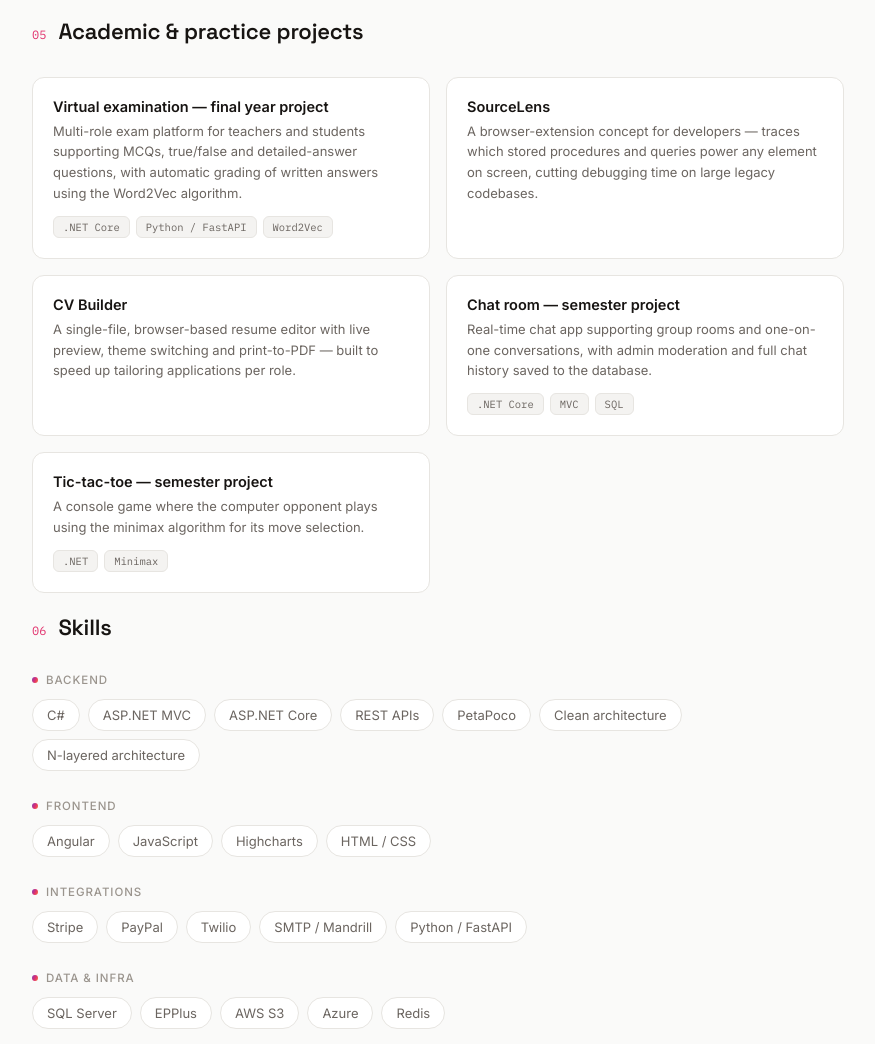
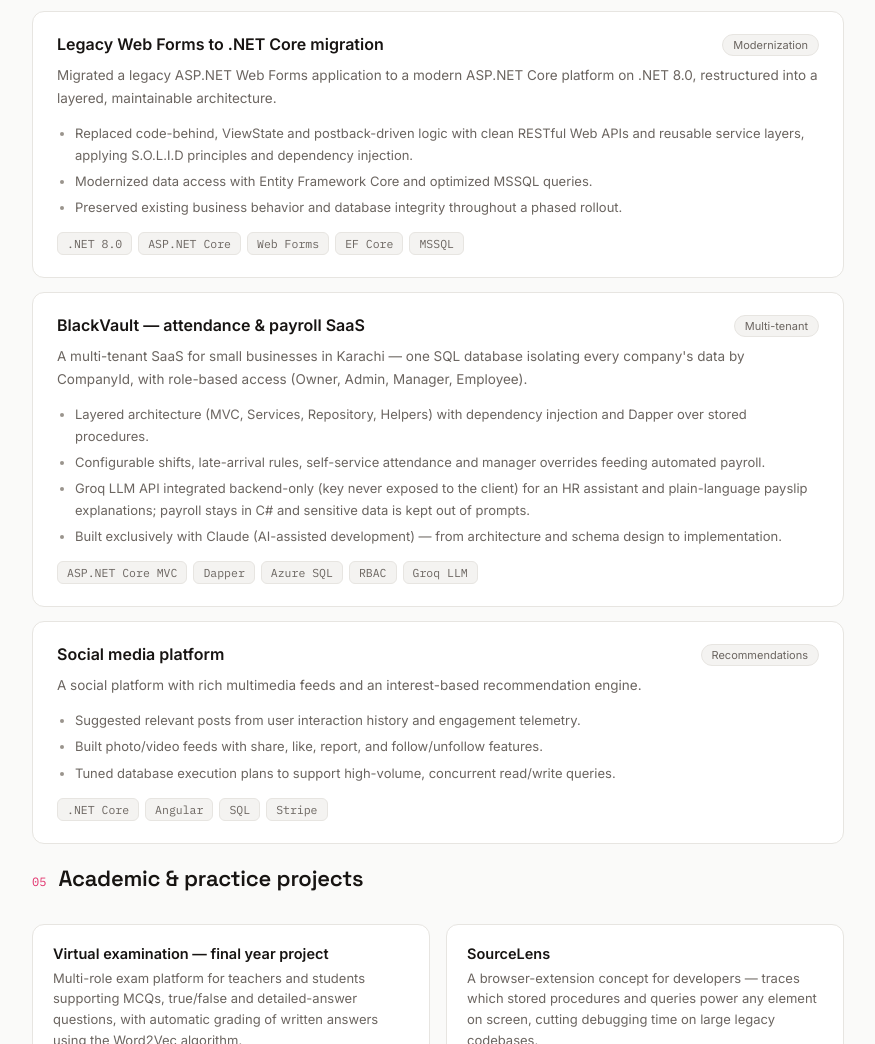
Before and after one commit to yousufanwer99/portfolio, a plain HTML site: page index.html in a window 1280 px wide. Shown: the part 3350-4394 px from the top of the page, without its empty margins (202-1077 px from the left). Drawn offline with Linux system fonts and the light colour scheme.

Commit message:
Sync portfolio with resume, restyle resume headings, link docx

```diff
--- a/index.html
+++ b/index.html
@@ -45,7 +45,7 @@
       <p class="lede">5+ years shipping production systems in C#, .NET Core, Angular and SQL Server. Currently leading a
         small dev team at Logicose, owning projects end-to-end — architecture, APIs, and delivery.</p>
       <div class="btn-row">
-        <a href="resume.pdf" download class="btn btn-primary" target="_blank"><i class="ti ti-download"></i> Download
+        <a href="yousuf-dotnet-fullstack.docx" download class="btn btn-primary" target="_blank"><i class="ti ti-download"></i> Download
           resume</a>
         <a href="#work" class="btn btn-ghost"><i class="ti ti-code"></i> View projects</a>
         <a href="#contact" class="btn btn-ghost"><i class="ti ti-mail"></i> Get in touch</a>
@@ -304,6 +304,66 @@
             class="tag">Stripe</span><span class="tag">PayPal</span><span class="tag">Clean architecture</span>
         </div>
       </div>
+
+      <div class="proj-card">
+        <div class="proj-title-row">
+          <div class="proj-title">Legacy Web Forms to .NET Core migration</div>
+          <span class="proj-badge">Modernization</span>
+        </div>
+        <p class="proj-desc">Migrated a legacy ASP.NET Web Forms application to a modern ASP.NET Core platform on
+          .NET 8.0, restructured into a layered, maintainable architecture.</p>
+        <ul class="proj-bullets">
+          <li>Replaced code-behind, ViewState and postback-driven logic with clean RESTful Web APIs and reusable
+            service layers, applying S.O.L.I.D principles and dependency injection.</li>
+          <li>Modernized data access with Entity Framework Core and optimized MSSQL queries.</li>
+          <li>Preserved existing business behavior and database integrity throughout a phased rollout.</li>
+        </ul>
+        <div class="tl-tags">
+          <span class="tag">.NET 8.0</span><span class="tag">ASP.NET Core</span><span class="tag">Web Forms</span><span
+            class="tag">EF Core</span><span class="tag">MSSQL</span>
+        </div>
+      </div>
+
+      <div class="proj-card">
+        <div class="proj-title-row">
+          <div class="proj-title">BlackVault — attendance & payroll SaaS</div>
+          <span class="proj-badge">Multi-tenant</span>
+        </div>
+        <p class="proj-desc">A multi-tenant SaaS for small businesses in Karachi — one SQL database isolating every
+          company's data by CompanyId, with role-based access (Owner, Admin, Manager, Employee).</p>
+        <ul class="proj-bullets">
+          <li>Layered architecture (MVC, Services, Repository, Helpers) with dependency injection and Dapper over
+            stored procedures.</li>
+          <li>Configurable shifts, late-arrival rules, self-service attendance and manager overrides feeding automated
+            payroll.</li>
+          <li>Groq LLM API integrated backend-only (key never exposed to the client) for an HR assistant and
+            plain-language payslip explanations; payroll stays in C# and sensitive data is kept out of prompts.</li>
+          <li>Built exclusively with Claude (AI-assisted development) — from architecture and schema design to
+            implementation.</li>
+        </ul>
+        <div class="tl-tags">
+          <span class="tag">ASP.NET Core MVC</span><span class="tag">Dapper</span><span class="tag">Azure SQL</span><span
+            class="tag">RBAC</span><span class="tag">Groq LLM</span>
+        </div>
+      </div>
+
+      <div class="proj-card">
+        <div class="proj-title-row">
+          <div class="proj-title">Social media platform</div>
+          <span class="proj-badge">Recommendations</span>
+        </div>
+        <p class="proj-desc">A social platform with rich multimedia feeds and an interest-based recommendation engine.
+        </p>
+        <ul class="proj-bullets">
+          <li>Suggested relevant posts from user interaction history and engagement telemetry.</li>
+          <li>Built photo/video feeds with share, like, report, and follow/unfollow features.</li>
+          <li>Tuned database execution plans to support high-volume, concurrent read/write queries.</li>
+        </ul>
+        <div class="tl-tags">
+          <span class="tag">.NET Core</span><span class="tag">Angular</span><span class="tag">SQL</span><span
+            class="tag">Stripe</span>
+        </div>
+      </div>
     </section>
     <br>
     <section class="wrap">
```
Also changed, not shown: 2 other files.
